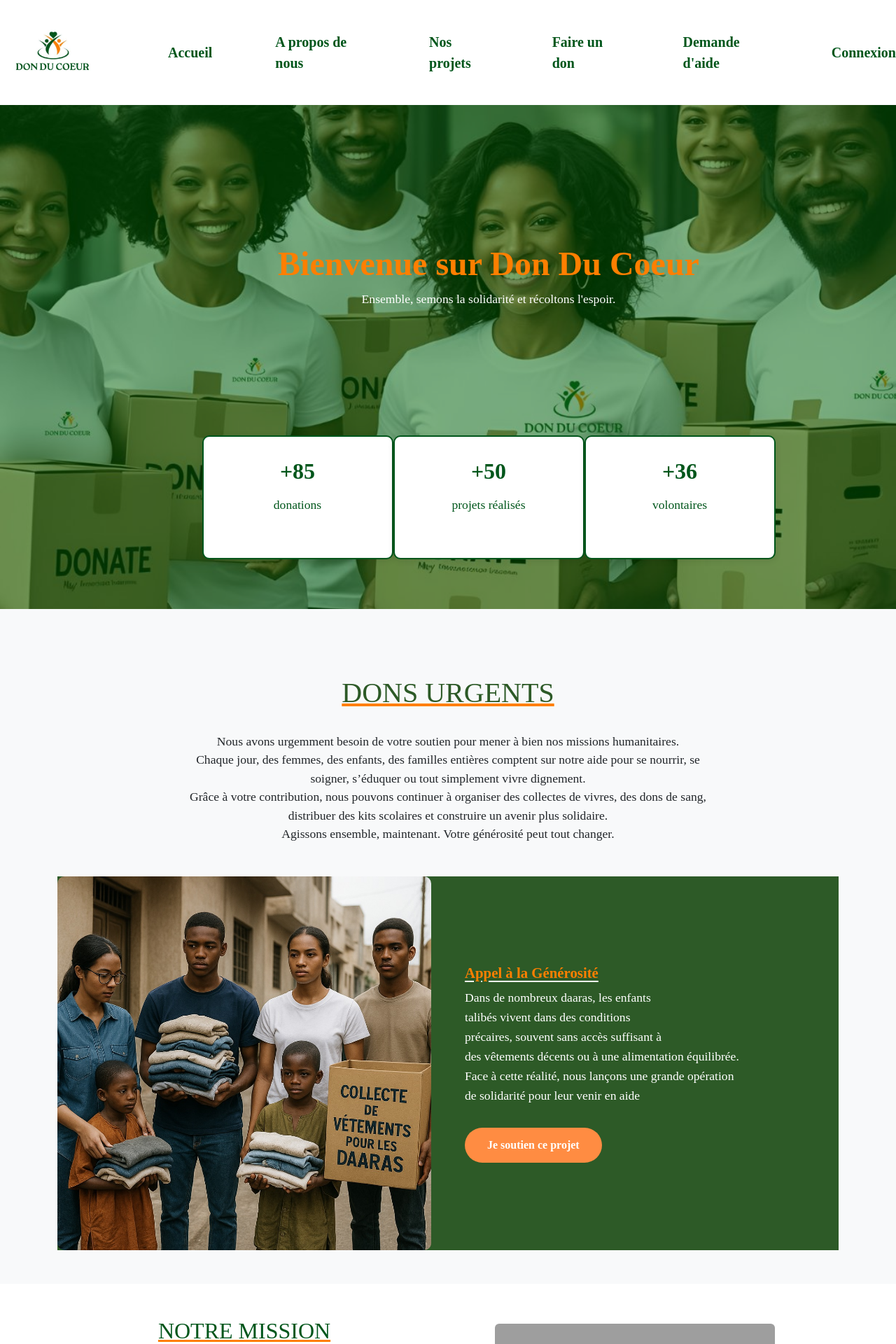
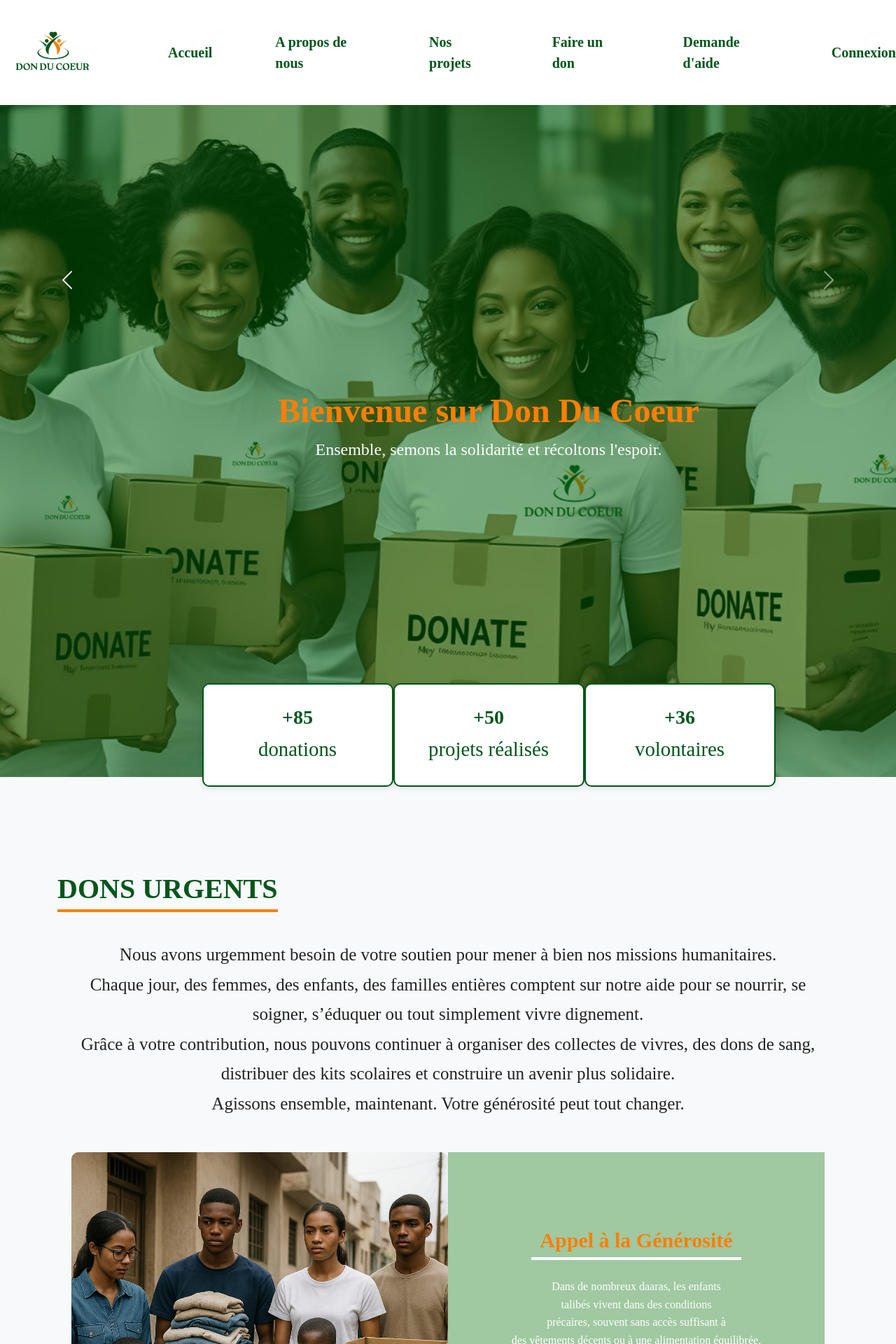
Before and after one commit to KanyC11/Memoire---E-social, a PHP site: page / in a window 1280 px wide. Shown: the top 1920 px of the page at 70% size. Run offline with PHP 8.4, Linux system fonts and the light colour scheme; grey boxes are pictures that could not be loaded.

Commit message:
Création de la page d'accueil

```diff
--- a/index.html
+++ b/index.html
@@ -25,7 +25,7 @@
     <section class="banner">
         <div class="banner-content container">
             <h1 class="display-5 fw-bold text-orange">Bienvenue sur Don Du Coeur</h1>
-            <p class="lead">Ensemble, semons la solidarité et récoltons l'espoir.</p>
+            <p class="subtitle">Ensemble, semons la solidarité et récoltons l'espoir.</p>
             <div class="container position-relative z-2">
             <div class="row justify-content-center g-0 stat-row">
                 <div class="col-md-3 stat-box step-1 text-center">
@@ -47,7 +47,7 @@
     <section class="py-5 bg-light text-dark" id="dons-urgents">
         <div class="container mt-5">
             <h2 class="section-title">DONS URGENTS</h2>
-            <P class="text-center ">Nous avons urgemment besoin de votre soutien pour mener à bien nos missions humanitaires.<br>
+            <P class="section-text1 ">Nous avons urgemment besoin de votre soutien pour mener à bien nos missions humanitaires.<br>
                 Chaque jour, des femmes, des enfants, des familles entières comptent sur notre aide pour se nourrir, se <br>
                                        soigner, s’éduquer ou tout simplement vivre dignement. <br>
                  Grâce à votre contribution, nous pouvons continuer à organiser des collectes de vivres, des dons de sang,<br>
@@ -76,8 +78,8 @@
                 <div class="container">
                     <div class="row align-items-center">
                       <div class="col-md-6">
-                        <h2 class="mission-title ">NOTRE MISSION</h2>
-                        <p class="mission-text">La mission de don du coeur est d'apporter une aide <br>
+                        <h2 class="mission-title text-center">NOTRE MISSION</h2>
+                        <p class="mission-text text-center">La mission de don du coeur est d'apporter une aide <br>
                          humanitaire efficace et humaine à toutes les personnes en <br>détresses.<br>
                         Nous luttons contre l'exclusion social , la faim , l'isolement  <br>
                         et injustice en agissant localement avec des bénévoles <br> engagés. <br>
@@ -191,18 +194,33 @@
         </div>
     </section>
     <!-- PARTENAIRE -->
-     <div class=" py-5" style="background-color: #f9f9f9;">
-        <div class="container">
-            <h2 class="text-center fw-bold mb-4" style="color: #ff7f00; text-decoration: underline;">Nos collaborateurs</h2>
-                <div class="d-flex justify-content-between align-items-center flex-wrap gap-3">
-                    <img src="images/image-1.jpg" alt="logo1" class="img-fluid collab-logo">
-                    <img src="images/image-2.jpg" alt="logo2" class="img-fluid collab-logo">
-                    <img src="images/image-3.jpg" alt="logo3" class="img-fluid collab-logo">
-                    <img src="images/image-4.jpg" alt="logo4" class="img-fluid collab-logo">
-                    <img src="images/image-5.jpg" alt="logo5" class="img-fluid collab-logo">
-                    <img src="images/image-6.jpg" alt="logo6" class="img-fluid collab-logo">
-                    <img src="images/image-7.jpg" alt="logo7" class="img-fluid collab-logo">
-                </div>
+     <div class="container my-5">
+            <h2 class="text-center text-orange">Nos collaborateurs</h2>
+                <div class="underline-white mb-4"></div>
+                    <div id="carousellogos" class="carousel slide" data-bs-ride="carousel">
+                       <div class="carouls-inner text-center">
+                         <div class="carousel-item active">
+                            <img src="images/image-1.jpg" alt="logo1" class="logo-img mx-2">
+                            <img src="images/image-2.jpg" alt="logo2" class="logo-img mx-2">
+                            <img src="images/image-3.jpg" alt="logo3" class="logo-img mx-2">
+                         </div>
+                         <div class="carousel-item">
+                             <img src="images/image-4.jpg" alt="logo4" class="logo-img mx-2">
+                             <img src="images/image-5.jpg" alt="logo5" class="logo-img mx-2">
+                             <img src="images/image-6.jpg" alt="logo6" class="logo-img mx-2">
+                          </div>
+                          <div class="carousel-item">
+                             <img src="images/image-7.jpg" alt="logo7" class="logo-img mx-2">
+                             <img src="images/image-8.jpg" alt="logo8" class="logo-img mx-2">
+                          </div>
+                       </div>
+                    </div>
+                    <button class="carousel-control-prev" type="button" data-bs-target="#carousellogos" data-bs-slide="prev">
+                       <span class="carousel-control-prev-icon"></span>
+                    </button>
+                    <button class="carousel-control-next" type="button" data-bs-target="#carousellogos" data-bs-slide="next">
+                        <span class="carousel-control-next-icon"></span>
+                    </button>
         </div>
      </div>
 <!-- FOOTER -->
--- a/style.css
+++ b/style.css
@@ -30,7 +30,7 @@ body{
 }
  .banner {
      position: relative;
-     height: 90vh;
+     height: 120vh;
      background: url('images/banner.jpg')center/cover no-repeat;
      color: white;
      text-align: center;
@@ -51,12 +51,18 @@ body{
       bottom: 5%;
       z-index: 2;
       text-align: center;
-      top: 50%; left: 10%;
+      top: 60%; left: 10%;
       transform: translateY(-50%);
 
     }
     .banner-content h1{
       color: #ff7f00;
+    }
+    .subtitle{
+      font-size: 1.5rem;
+      font-weight: 500;
+      color: white;
+      text-align: center;
     }
     .stat-box{
       background-color: white;
@@ -70,39 +76,82 @@ body{
       text-align: center;
 
     }
+    .stat-box p{
+      font-size: 1.8rem;
+      margin: 0;
+      color: #00561b;
+    }
     .stat-box:hover{
       transform: translateY(-5px);
       box-shadow: 0 4px 12 px rgba(0, 0, 0, 0.2);
     }
     .step-1{
-      margin-top: 150px;
+      margin-top: 300px;
     }
     .step-2{
-      margin-top: 150px;
+      margin-top: 300px;
     }
     .step-3{
-      margin-top: 150px;
+      margin-top: 300px;
     }
  <!-- DONS URGENTS-->
     section{
       scroll-margin-top: 80px;
     }
+    *dons-urgents{
+      text-align: center;
+      padding: 50px 0;
+    }
     .section-title{
-      color: #2d5a27;
+      color: #00561b;
+      font-weight: bold;
       font-size: 2.5rem;
       text-align: center;
-      margin-bottom: 2rem;
-      text-decoration: underline;
+      border-bottom:4px solid #ff7f00 ;
+      display: inline-block;
+      padding-bottom: 5px;
+      margin-bottom: 30px;
+      margin: 40px auto;
+      text-decoration: none;
       text-decoration-color: #ff7f00;
+      position: relative;
+    }
+    .section-text1{
+      font-size: 25px;
+      line-height: 1.7;
+      text-align: center;
+      color: #222;
+      width: 100%;
     }
     .urgence-container{
-      background-color: #2d5a27;
+
+      color: white;
+      padding: 0px 20px;
+      display: flex;
+      justify-content: center;
+      text-align: center;
       grid-template-columns: 1fr 1fr;
       display: grid;
       flex-wrap: wrap;
-      align-items: center;
-      gap: 3rem;
+      align-items: stretch;
+      gap: 0;
       margin-top: 3rem;
+    }
+    .urgence-text, .urgence-img{
+      flex:1 1 50% ;
+    }
+    .urgence-text{
+     background-color: hsla(120, 40%, 41%, 0.479);
+     color: white;
+     padding: 30px 20px;
+     display: flex;
+     justify-content: center;
+     align-items: center;
+     text-align: center;
+    }
+    .contenu-text{
+      max-width: 600px;
+      margin: 0 auto;
     }
     .urgence-img{
      flex: 1 1 40%;
@@ -114,10 +163,22 @@ body{
     .urgence-title{
       color: #ff7f00;
       font-weight: bold;
-      font-size: 1.3rem;
-      text-decoration: underline;
+      font-size: 30px;
+      margin-bottom: 25px;
+      position: relative;
+      display: inline-block;
+      width: 300px;
+      text-decoration: none;
       text-decoration-color: white;
       text-underline-offset: 4px;
+    }
+    .urgence-title::after{
+      content: '';
+      display: block;
+      width: 100%;
+      height: 4px;
+      background-color: white;
+      margin-top: 6px;
     }
     .urgence-text p{
       color: white;
@@ -126,12 +187,13 @@ body{
 
     }
     .urgence-btn{
-      background: #ff8c42;
+      background: #ff7f00;
+      margin-top: 25px;
       color: white;
       border: none;
-      padding: 0.8rem 2rem;
-      border-radius: 25px;
-      font-size: 1rem;
+      padding: 12px 30px;
+      border-radius: 35px;
+      font-size: 16px;
       font-weight: bold;
       cursor: pointer;
       transition: background 0.3s;
@@ -146,42 +208,72 @@ body{
         align-items: center;
       }
       #mission img{
+        border: 4px solid #00561b;
+        border-radius: 25px;
+        padding: 4px;
+        height: auto;
         max-width: 100%;
-        height: auto;
-        border-radius: 12px;
       }
       .mission-title{
         font-size: 2rem;
         color: #00561b;
         text-decoration: underline;
         text-decoration-color: #ff7f00;
+        text-underline-offset: 8px;
         text-align: center;
+        font-weight: 800;
+        margin-bottom: 20px;
+      }
+      .mission-title::after{
+        content: '';
+        display: block;
+        width: 60%;
+        height: 3px;
+        margin: 6px auto 0 auto;
+        border-radius: 2px;
       }
       .mission-text{
-        font-size: 1rem;
-        line-height: 1.7;
+        font-size: 1.3rem;
+        line-height: 1.9;
+        max-width: 700px;
+        margin:0 auto;
         color: #444;
       }
      <!-- POURQUOI NOUS SOUTENIR -- >
-     .container{
-      padding: 3rem 0;
-      background: #2d5a27;
-      color: white;
-      text-align: center;
+
+     .bg-section{
+     background-color: #00561b;
      }
-     .container h3{
-      font-size: 2rem;
-      margin-bottom: 1rem;
+     .soutien-title{
+      font-size: 2.2rem;
+      margin-bottom: 20px;
+      font-weight: 900;
+      color: #ffffff;
      }
-     .container p{
-      font-size: 1.1rem;
+     .soutien-text{
+      font-size: 1.4rem;
+      line-height: 2;
       margin-bottom: 2rem;
       max-width: 800px;
-      margin-left: auto;
-      margin-right: auto;
+      margin: 0 auto;
+      color: #ffffff;
      }
      .btn-orange{
       background: #ff7700;
+      color: white;
+      padding: 12px 30px;
+      font-size: 1.2rem;
+      font-weight: bold;
+      border-radius: 30px;
+      text-decoration: none;
+      transition: background-color 0.3s;
+      width: 220px;
+      display: block;
+      margin: 0 auto 20px auto;
+      text-align: center;
+     }
+     .btn-orange:hover{
+      background-color: #ff7f00;
       color: white;
      }
       <!-- A PROPOS DE NOUS-->
@@ -198,8 +290,17 @@ body{
         color: #ff7f00;
         margin-top: 2rem;
         font-size: 2.5rem;
+        font-weight: bold;
+        margin-bottom: 20px;
         text-decoration: underline;
         text-decoration-color: #ff7f00;
+      }
+      .about-text{
+        font-size: 1.1rem;
+        color: #333;
+        line-height: 1.8;
+        max-width: 800px;
+        margin: 0 auto;
       }
        <!-- NOS ACTIONS -- >
        .section-titre{
@@ -220,6 +321,11 @@ body{
         height: 100%;
         display: flex;
         flex-direction: column;
+       }
+       .action-card:hover{
+        transform: translateY(-5px);
+        transition: transform 0.3s ease , box-shadow 0.3s ease ;
+        box-shadow: 0 6px 12px rgba(0, 0, 0, 0.25);
        }
        .action-img{
         width: 100%;
@@ -243,45 +349,50 @@ body{
        .action-desc{
         font-size: 0.95rem;
         color: #e6e6e6;
+        overflow: hidden;
+        text-overflow: ellipsis;
+        display: -webkit-box;
+        -webkit-line-clamp: 3;
+        -webkit-box-orient: vertical;
        }
         <!-- DEMANDE DE DON -- >
         .don-section{
-          position: absolute;
-          background-image: url('images/aide.jpg')center/cover no-repeat;
+          background-image: url('images/aide.jpg');
+          position: relative;
           background-size: cover;
           background-position: center;
           background-repeat: no-repeat;
-          min-height: 500px;
-          padding: 40px 20px;
-          display: flex;
-          justify-content: center;
+          max-width:100%;
+          padding: 60px 20px;
           text-align: center;
         }
-        .don-box{
-           background-color: rgba(255, 255, 255,0.92);
+        .don-overlay{
+           background-color: rgba(255, 255, 255,0.8);
+           margin: auto;
            border: 2px solid #007a33;
-           border-radius: 20px;
-           max-width: 700px;
+           border-radius: 15px;
+           max-width: 800px;
            padding: 40px 30px;
-           width: 100%;
+           color: #00561b;
            text-align: center;
-           box-shadow: 0 4px 10px rgba(0, 0, 0, 0.15);
+           box-shadow: 0 4px 8px rgba(0, 0, 0, 0.1);
         }
-        .don-box h2{
-          color: #007a33;
+        .don-overlay h3{
+          font-size: 24px;
           font-weight: bold;
           margin-bottom: 20px;
         }
-        .don-box p{
-          color: #444;
-          font-size: 1.1rem;
+        .don-overlay p{
+          font-size: 16px;
+          line-height: 1.8;
           margin-bottom: 30px;
         }
         .don-btn{
           background-color: #00561b;
           border: none;
           color: white;
-          padding: 12px 24px;
+          padding: 10px 25px;
+          font-weight: bold;
           font-size: 1rem;
           border-radius: 8px;
           text-decoration: none;
@@ -289,25 +400,29 @@ body{
         }
         .don-btn:hover{
           background-color: #e06600;
+          color: #fff;
         }
        <!-- REMERCIEMENT -- >
        .merci-section{
-        padding: 60px 20px;
+        width: 100%;
+        padding: 40px 20px;
         background-color: #ffffd7;
         text-align: center;
        }
        .merci-title{
         color: #ff7700;
-        font-size: 2rem;
+        font-size: 24px;
         font-weight: bold;
-        margin-bottom: 20px;
+        margin-bottom: 30px;
         text-align: center;
        }
        .merci-text{
-        font-size: 1.1rem;
+        font-size: 18px;
         color: #333;
-        max-width: 800px;
-        margin: 0 auto 40px auto;
+        max-width: 900px;
+        margin: 0 auto ;
+        line-height: 1.8;
+        padding: 0 20px;
         text-align: center;
        }
        .merci-images{
@@ -326,54 +441,15 @@ body{
 
 
   <!-- PARTENAIRE -- >
- .collab-title{
-  color: #00561b;
+ .text-orane{
+  color: #ff7f00;
   font-weight: bold;
-  font-size: 2rem;
-  text-align: center;
-  text-decoration: underline;
-  text-decoration-color: #00561b;
-  text-underline-offset: 6px;
-  margin-bottom: 40px;
  }
- .collab-logo{
-  width: 100px;
-  height: 100px;
-  object-fit: contain;
-  background: white;
-  border-radius: 10px;
-  padding: 6px;
-  box-shadow: 0 2px 6px rgba(0, 0, 0, 0.1);
-  flex-shrink: 0;
-  transition: transform 0.3s ease;
+ .underline-white{
+  width: 140px;
+  height: 3px;
+  background-color: white;
  }
-.collab-logo:hover{
-  transform: scale(1.05);
-}
-.collab-box{
-  padding: 15px;
-  display: flex;
-  justify-content: center;
-  height: 100%;
-}
-.collab-section{
-  background-color: #f9f9f9;
-  padding: 60px 0;
-}
-.logo-bar{
- display: flex;
- flex-wrap: nowrap;
- justify-content: center;
- gap: 20px;
- overflow-x: auto;
- padding: 10px 20px;
-}
-@media (max-width: 768px) {
-  .collab-logo{
-    width: 80px;
-    height: 60px;
-  }
-}
   <!-- FOOTER -- >
 .logo-footer{
     width: 100px;
@@ -423,13 +499,20 @@ footer {
 }
 
 .logo-footer {
-  width: 80px;
-  height: auto;
-  margin-bottom: 15px;
+  width: 100px;
+  height: 100px;
+  border-radius: 50%;
+  object-fit: cover;
+  margin: 10px 0 20px 0;
+  margin-left:25px ;
+
 }
+
 .texte-footer {
   font-size: 14px;
   line-height: 1.6;
+  margin-left: 30px;
+  margin-bottom: 30px;
 }
 
 .footer-col h4 {
```
Also changed, not shown: other parts of index.html (+32 -27 lines), images/image-8.jpg (added).
